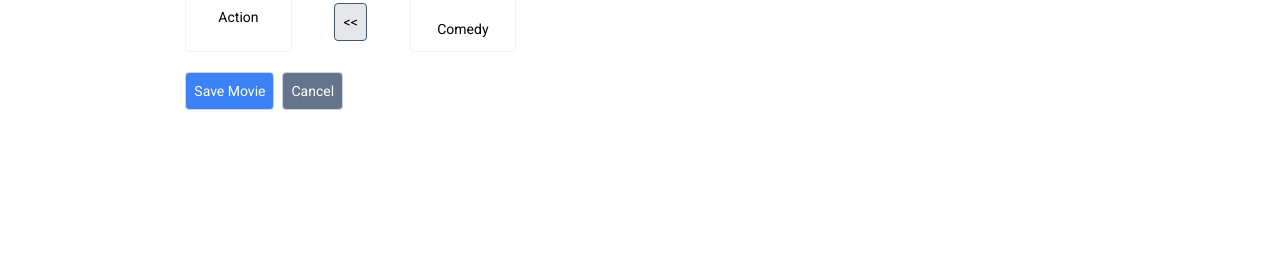
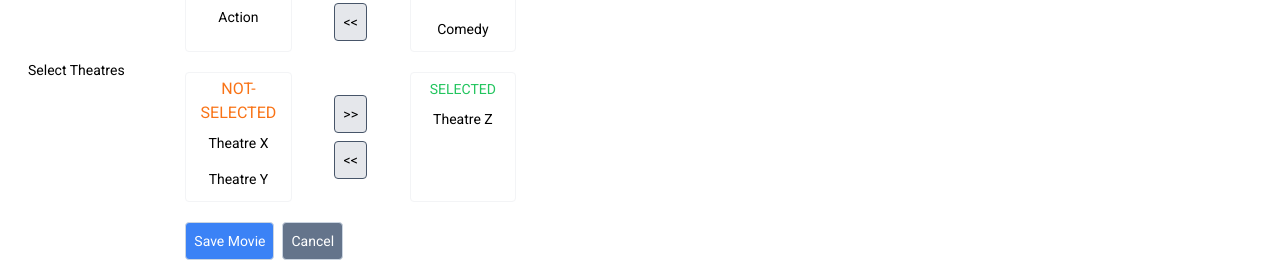
Before and after one commit to buddhika85/Movies-App, an Angular app in the folder angular-movies/: page /movies/edit/1 in a window 1280 px wide. Shown: the part 506-768 px from the top of the page. Built offline with nearby package versions, Linux system fonts and the light colour scheme.

Commit message:
added theatre selection for movies

```diff
--- a/angular-movies/src/app/movies/create-movie/create-movie.component.html
+++ b/angular-movies/src/app/movies/create-movie/create-movie.component.html
@@ -5,4 +5,6 @@
   (postFormData)="saveChanges($event)"
   [selectedGenres]="selectedGenres"
   [nonSelectedGenres]="nonSelectedGenres"
+  [selectedTheatres]="selectedTheatres"
+  [nonSelectedTheatres]="nonSelectedTheatres"
 ></app-movies-form>
--- a/angular-movies/src/app/movies/create-movie/create-movie.component.ts
+++ b/angular-movies/src/app/movies/create-movie/create-movie.component.ts
@@ -17,12 +17,21 @@ export class CreateMovieComponent implements OnInit {
   selectedGenres: MultipleSelectorDto[] = [];
   nonSelectedGenres!: MultipleSelectorDto[];
 
+  selectedTheatres: MultipleSelectorDto[] = [];
+  nonSelectedTheatres!: MultipleSelectorDto[];
+
   ngOnInit(): void {
     // To Do: get from DB
     this.nonSelectedGenres = [
       { key: 1, description: 'Drama' },
       { key: 2, description: 'Action' },
       { key: 3, description: 'Comedy' },
+    ];
+    // To Do: get from DB
+    this.nonSelectedTheatres = [
+      { key: 1, description: 'Theatre X' },
+      { key: 2, description: 'Theatre Y' },
+      { key: 3, description: 'Theatre Z' },
     ];
   }
 
--- a/angular-movies/src/app/movies/edit-movie/edit-movie.component.html
+++ b/angular-movies/src/app/movies/edit-movie/edit-movie.component.html
@@ -5,4 +5,6 @@
   (postFormData)="saveChanges($event)"
   [nonSelectedGenres]="nonSelectedGenres"
   [selectedGenres]="selectedGenres"
+  [nonSelectedTheatres]="nonSelectedTheatres"
+  [selectedTheatres]="selectedTheatres"
 ></app-movies-form>
--- a/angular-movies/src/app/movies/edit-movie/edit-movie.component.ts
+++ b/angular-movies/src/app/movies/edit-movie/edit-movie.component.ts
@@ -28,6 +28,9 @@ export class EditMovieComponent implements OnChanges, OnInit {
   nonSelectedGenres!: MultipleSelectorDto[];
   selectedGenres!: MultipleSelectorDto[];
 
+  selectedTheatres: MultipleSelectorDto[] = [];
+  nonSelectedTheatres!: MultipleSelectorDto[];
+
   ngOnInit(): void {
     // To Do: get from DB
     const all: MultipleSelectorDto[] = [
@@ -35,7 +38,37 @@ export class EditMovieComponent implements OnChanges, OnInit {
       { key: 2, description: 'Action' },
       { key: 3, description: 'Comedy' },
     ];
+    this.setupGenresForMultipleSelector(all);
 
+    // To Do: get from DB
+    const allTheatres: MultipleSelectorDto[] = [
+      { key: 1, description: 'Theatre X' },
+      { key: 2, description: 'Theatre Y' },
+      { key: 3, description: 'Theatre Z' },
+    ];
+    this.setupTheatresForMultipleSelector(allTheatres);
+  }
+
+  private setupTheatresForMultipleSelector(allTheatres: MultipleSelectorDto[]) {
+    if (this.movieToEdit.theatreIds) {
+      this.nonSelectedTheatres = allTheatres.filter(
+        (x) =>
+          !this.movieToEdit.theatreIds?.some(
+            (selectedTheatre) => selectedTheatre === x.key
+          )
+      );
+      this.selectedTheatres = allTheatres.filter((x) =>
+        this.movieToEdit.theatreIds?.some(
+          (selectedTheatre) => selectedTheatre === x.key
+        )
+      );
+    } else {
+      this.nonSelectedTheatres = allTheatres;
+      this.selectedTheatres = [];
+    }
+  }
+
+  private setupGenresForMultipleSelector(all: MultipleSelectorDto[]): void {
     if (this.movieToEdit.genreIds) {
       this.nonSelectedGenres = all.filter(
         (x) =>
@@ -64,6 +97,7 @@ export class EditMovieComponent implements OnChanges, OnInit {
       poster:
         'https://upload.wikimedia.org/wikipedia/en/b/bd/Spider-Man_Far_From_Home_poster.jpg',
       genreIds: [1, 3],
+      theatreIds: [3],
     };
   }
 
--- a/angular-movies/src/app/movies/movies-form/movies-form.component.html
+++ b/angular-movies/src/app/movies/movies-form/movies-form.component.html
@@ -40,6 +40,13 @@
       class="col-span-2"
     ></app-multiple-selector>
 
+    <label class="lbl">Select Theatres</label>
+    <app-multiple-selector
+      [nonSelectedList]="nonSelectedTheatres"
+      [selectedList]="selectedTheatres"
+      class="col-span-2"
+    ></app-multiple-selector>
+
     <div></div>
     <div class="btn-row">
       <button class="add-btn" [disabled]="formGroup.invalid">Save Movie</button>
--- a/angular-movies/src/app/movies/movies-form/movies-form.component.ts
+++ b/angular-movies/src/app/movies/movies-form/movies-form.component.ts
@@ -34,11 +34,19 @@ import { MultipleSelectorDto } from '../../shared/models/multipleSelector.models
   styleUrl: './movies-form.component.scss',
 })
 export class MoviesFormComponent implements OnInit {
+  // genres
   @Input({ required: true })
   selectedGenres!: MultipleSelectorDto[];
 
   @Input({ required: true })
   nonSelectedGenres!: MultipleSelectorDto[];
+
+  // theares
+  @Input({ required: true })
+  selectedTheatres!: MultipleSelectorDto[];
+
+  @Input({ required: true })
+  nonSelectedTheatres!: MultipleSelectorDto[];
 
   @Input()
   movieToEdit!: MovieDto | null;
@@ -127,8 +135,14 @@ export class MoviesFormComponent implements OnInit {
       movie.poster = undefined;
     }
 
+    // genres selected
     const genresSelected = this.selectedGenres.map((x) => x.key);
     movie.genreIds = genresSelected;
+
+    // theatres selected
+    const theatresSelected = this.selectedTheatres.map((x) => x.key);
+    movie.theatreIds = theatresSelected;
+
     this.postFormData.emit(movie);
   }
 
--- a/angular-movies/src/app/shared/models/movies.models.ts
+++ b/angular-movies/src/app/shared/models/movies.models.ts
@@ -13,6 +13,7 @@ export interface MovieCreationDto {
   trailer?: string | null;
   poster?: File | string | null;
   genreIds?: number[];
+  theatreIds?: number[];
 }
 
 export interface MovieDto extends BaseDto {
@@ -21,4 +22,5 @@ export interface MovieDto extends BaseDto {
   trailer?: string | null;
   poster?: string;
   genreIds?: number[];
+  theatreIds?: number[];
 }
```
